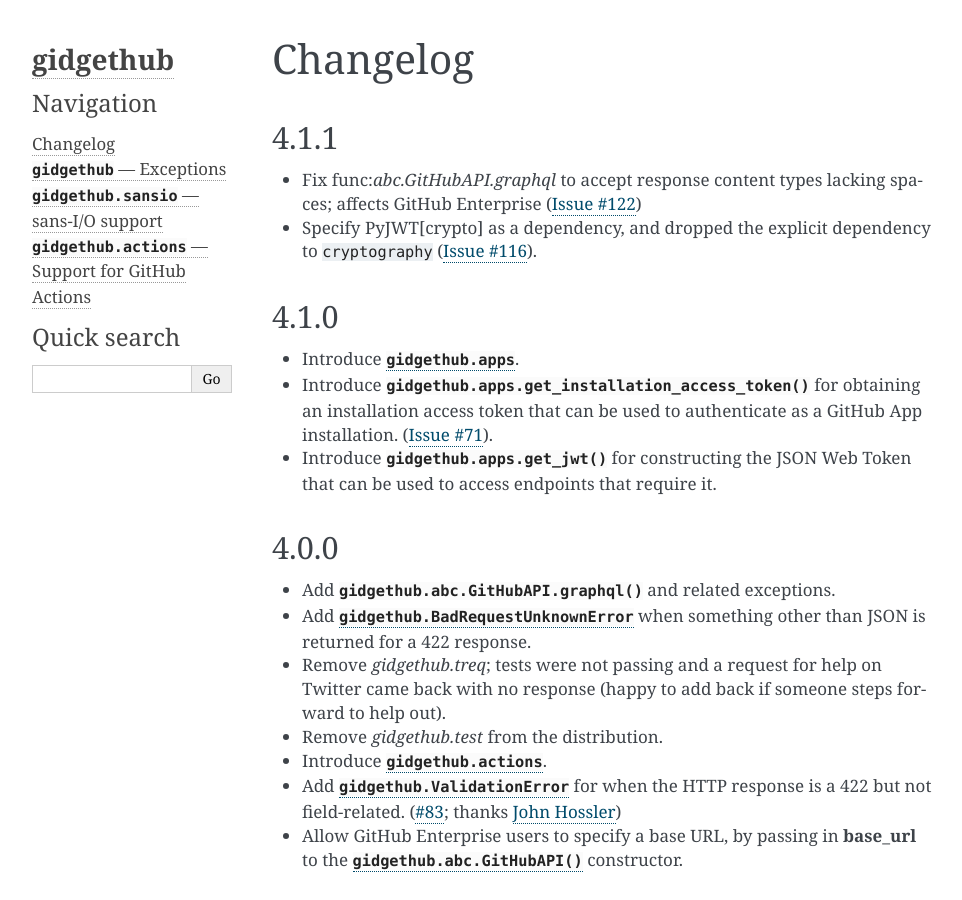
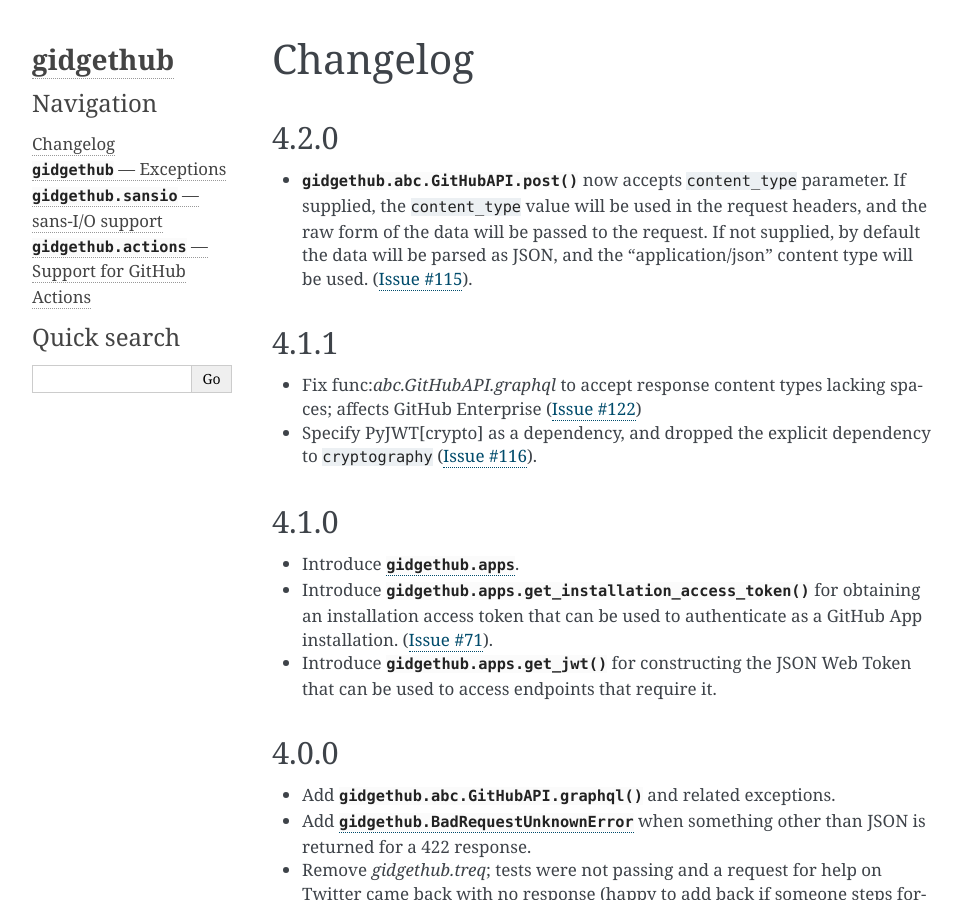
Before and after one commit to gidgethub/gidgethub, a Sphinx documentation site: the page built from docs/changelog.rst, in a window 1280 px wide and 900 px high. Shown: the whole window, without its empty margins (148-1110 px from the left). Built offline with Sphinx 7.4.7, drawn with Linux system fonts in a browser that asks for light colours; pages that are not in the unit, such as notebooks, are missing from menus.

Commit message:
Allow passing content-type header to GitHubAPI.POST
When the content-type is passed, the raw body is used in the request.
The default content-type is json, and the body would be parsed to JSON format.

Updated documentation and changelog.

Closes https://github.com/brettcannon/gidgethub/issues/115

```diff
--- a/docs/changelog.rst
+++ b/docs/changelog.rst
@@ -1,5 +1,15 @@
 Changelog
 =========
+
+4.2.0
+-----
+
+- :meth:`gidgethub.abc.GitHubAPI.post` now accepts ``content_type`` parameter.
+  If supplied, the ``content_type`` value will be used in the request headers,
+  and the raw form of the data will be passed to the request. If not supplied,
+  by default the data will be parsed as JSON, and the "application/json" content
+  type will be used. (`Issue #115 <https://github.com/brettcannon/gidgethub/issues/115>`_).
+
 
 4.1.1
 -----
--- a/gidgethub/__init__.py
+++ b/gidgethub/__init__.py
@@ -1,5 +1,5 @@
 """An async GitHub API library"""
-__version__ = "4.1.1"
+__version__ = "4.2.0"
 
 import http
 from typing import Any, Optional
```
Also changed, not shown: docs/abc.rst (+13 -2 lines), 2 other files.
